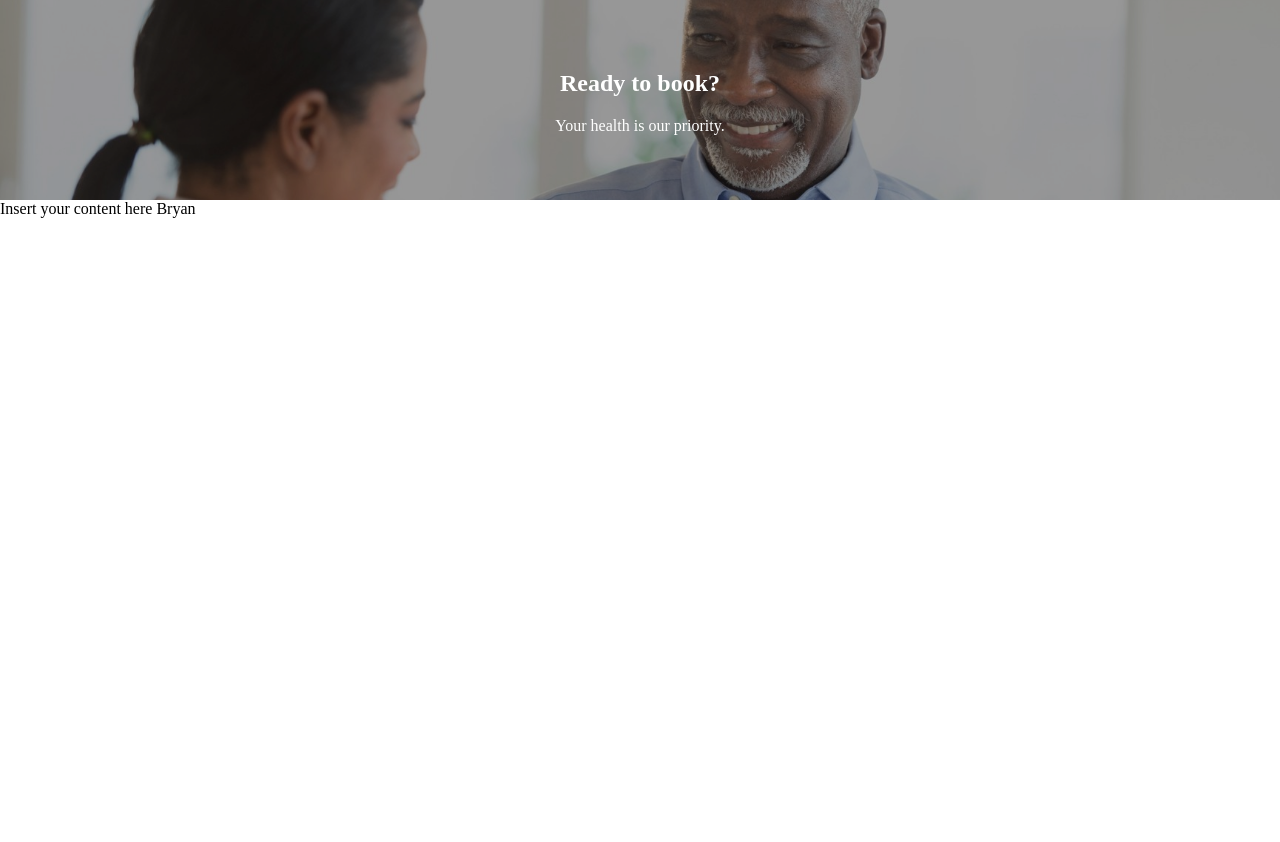
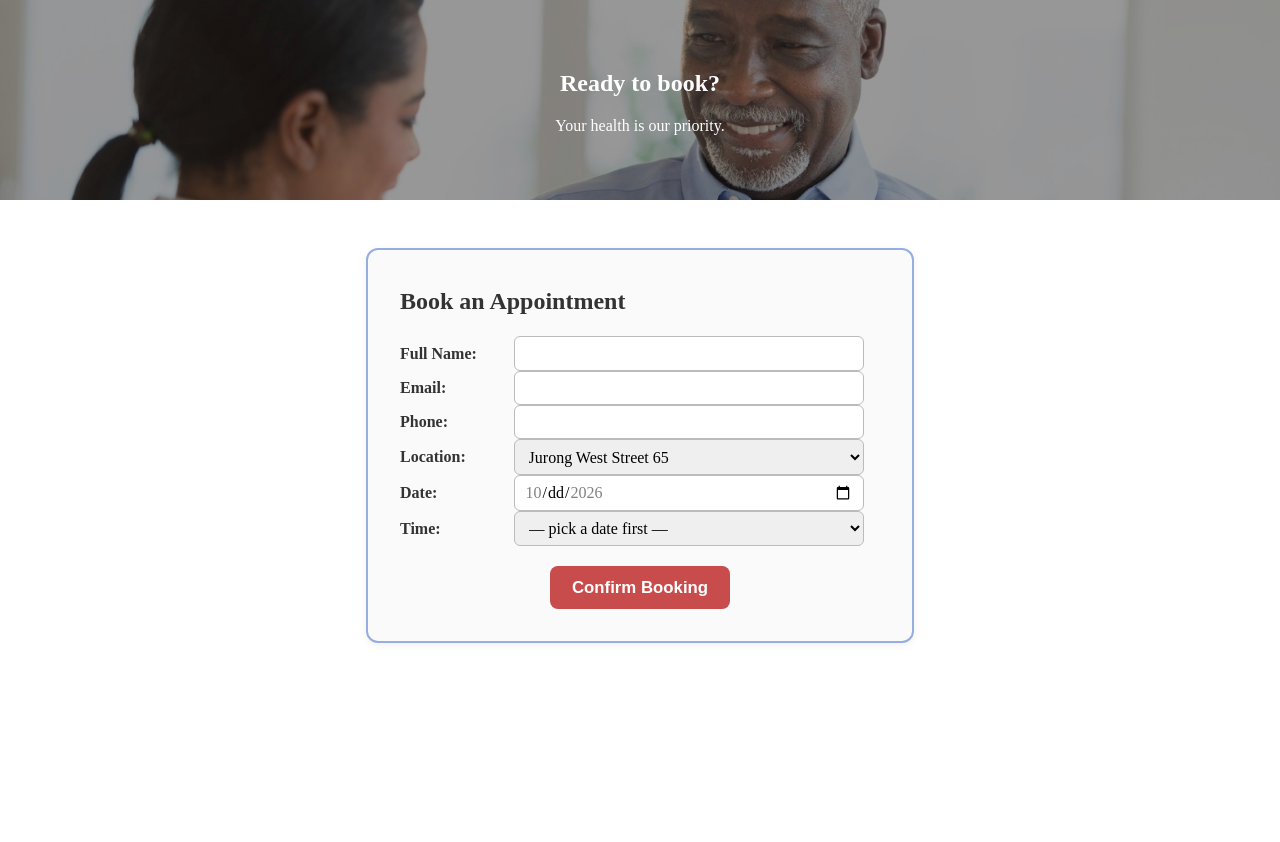
Before and after one commit to 8holic/IE4727-Group-Project, a PHP site: page /booking.html in a window 1280 px wide. Shown: the part 69-911 px from the top of the page. Run offline with PHP 8.4, Linux system fonts and the light colour scheme.

Commit message:
Created a rundamentry booking form, SQL and check

```diff
--- a/basic_version/booking.html
+++ b/basic_version/booking.html
@@ -3,7 +3,7 @@
 <head>
   <meta charset="UTF-8">
   <meta name="viewport" content="width=device-width, initial-scale=1.0">
-  <title>JnB Clinic</title>
+  <title>Book an Appointment — JnB Clinic</title>
   <link rel="stylesheet" href="style.css">
 </head>
 <body>
@@ -23,17 +23,52 @@
 
   <section class="hero">
     <img src="assets/indexbanner.jpg" alt="JnB Clinic">
-
     <div class="hero-text">
       <h1>Ready to book?</h1>
       <p>Your health is our priority.</p>
     </div>
   </section>
 
-    <main>
-      Insert your content here Bryan
+  <main class="container">
+    <form id="bookingForm" class="booking-form">
+
+      <h2>Book an Appointment</h2>
+
+      <label for="name">Full Name:</label>
+      <input type="text" id="name" name="name" required>
+      <br>
+
+      <label for="email">Email:</label>
+      <input type="email" id="email" name="email" required>
+      <br>
+
+      <label for="phone">Phone:</label>
+      <input type="tel" id="phone" name="phone">
+      <br>
+
+      <label for="location">Location:</label>
+      <select id="location" name="location" required>
+        <option value="Jurong West Street 65">Jurong West Street 65</option>
+        <option value="Jurong West Street 64">Jurong West Street 64</option>
+      </select>
+      <br>
+
+      <label for="date">Date:</label>
+      <input type="date" id="date" name="date" required>
+      <br>
+
+      <label for="timeSlot">Time:</label>
+      <select id="timeSlot" name="start" required>
+        <option value="">— pick a date first —</option>
+      </select>
+      <br>
+
+      <button type="submit">Confirm Booking</button>
+
+      <p id="msg" class="form-msg"></p>
+    </form>
   </main>
 
+  <script src="booking.js"></script>
 </body>
-
 </html>
--- /dev/null
+++ b/basic_version/booking.js
@@ -0,0 +1,95 @@
+// 1. Fill the time dropdown with 20-minute slots (09:00 – 17:00)
+const timeSelect = document.getElementById("timeSlot");
+
+const dateInput = document.getElementById("date");
+function sgDate(offsetDays) {
+    const d = new Date(Date.now() + offsetDays * 86400000);
+    return d.toLocaleDateString("en-CA", { timeZone: "Asia/Singapore" });
+}
+
+function toLocalDate(d) {
+    return d.getFullYear() + "-" +
+           String(d.getMonth() + 1).padStart(2, "0") + "-" +
+           String(d.getDate()).padStart(2, "0");
+}
+
+const today = new Date();
+const nextWeek = new Date();
+nextWeek.setDate(today.getDate() + 7);
+
+dateInput.min = toLocalDate(today);
+dateInput.max = toLocalDate(nextWeek);
+
+for (let hour = 9; hour < 17; hour++) {
+    for (let min = 0; min < 60; min += 20) {
+        const hh = String(hour).padStart(2, "0");
+        const mm = String(min).padStart(2, "0");
+        const value = hh + ":" + mm;
+
+        const opt = document.createElement("option");
+        opt.value = value;
+        opt.textContent = value;
+        timeSelect.appendChild(opt);
+    }
+}
+
+// 2. On submit, combine date + time into one value and POST it
+document.getElementById("bookingForm").addEventListener("submit", function (e) {
+    e.preventDefault();
+
+    const data = new FormData(this);
+
+    // PHP wants "2026-10-10 09:00:00", but we have date and time separately
+    const start = data.get("date") + " " + data.get("start") + ":00";
+    data.set("start", start);
+    data.delete("date");
+
+    fetch("api/db.php", {
+        method: "POST",
+        body: data
+    })
+    .then(response => response.text())
+    .then(result => {
+        document.getElementById("msg").innerText = result;
+        markTaken();
+    });
+
+});
+
+function markTaken() {
+    const date = document.getElementById("date").value;
+    const location = document.getElementById("location").value;
+    if (!date) return;
+
+    fetch(`api/taken.php?date=${date}&location=${encodeURIComponent(location)}`)
+        .then(r => r.text())
+        .then(text => {
+            const taken = text ? text.split(",") : [];
+            const options = document.getElementById("timeSlot").options;
+
+            for (let i = 0; i < options.length; i++) {
+                options[i].disabled = taken.includes(options[i].value);
+            }
+
+            const now = new Date(
+                new Date().toLocaleString("en-US", { timeZone: "Asia/Singapore" })
+            );
+            const todayStr = sgDate(0);
+
+            if (date === todayStr) {
+                const nowHM =
+                    String(now.getHours()).padStart(2, "0") + ":" +
+                    String(now.getMinutes()).padStart(2, "0");
+
+                for (let i = 0; i < options.length; i++) {
+                    if (options[i].value && options[i].value <= nowHM) {
+                        options[i].disabled = true;
+                    }
+                }
+            }
+        });
+}
+
+document.getElementById("date").addEventListener("change", markTaken);
+document.getElementById("location").addEventListener("change", markTaken);
+markTaken();
--- a/basic_version/style.css
+++ b/basic_version/style.css
@@ -112,3 +112,100 @@ body {
   background-color: #a93e3e;
   color: white;
 }
+
+.container{
+  display: flex;
+  justify-content: center;
+  margin: 1rem;
+}
+
+/* FOR BOOKING */
+/* ---- Booking form ---- */
+.booking-form {
+  width: 100%;
+  max-width: 480px;
+  margin: 2rem 0;
+  padding: 2rem;
+  border: 2px solid #96ade0;      /* the border you asked for */
+  border-radius: 12px;
+  background: #fafafa;
+  box-shadow: 0 2px 8px rgba(0,0,0,0.06);
+  font-size: 1rem;
+  line-height: 1.6;
+}
+
+.booking-form h2 {
+  margin: 0 0 1rem 0;
+  color: #333;
+}
+
+.booking-form label {
+  display: inline-block;
+  width: 110px;                 /* keeps all labels aligned */
+  font-weight: 600;
+  color: #333;
+  vertical-align: middle;
+}
+
+.booking-form input,
+.booking-form select {
+  width: calc(100% - 130px);    /* fill remaining space on the line */
+  padding: 0.45rem 0.6rem;
+  font-size: 1rem;
+  border: 1px solid #bbb;
+  border-radius: 6px;
+  font-family: inherit;
+  vertical-align: middle;
+  box-sizing: border-box;
+}
+
+.booking-form input:focus,
+.booking-form select:focus {
+  outline: none;
+  border-color: #96ade0;
+  box-shadow: 0 0 0 3px rgba(150,173,224,0.3);
+}
+
+.booking-form br {
+  line-height: 1.8;             /* spacing between rows */
+}
+
+.booking-form button {
+  display: block;
+  margin: 1.25rem auto 0;
+  padding: 0.7rem 1.4rem;
+  font-size: 1.05rem;
+  font-weight: 700;
+  color: white;
+  background-color: #c94c4c;
+  border: none;
+  border-radius: 8px;
+  cursor: pointer;
+  transition: background 0.15s;
+}
+
+.booking-form button:hover {
+  background-color: #a93e3e;
+}
+
+.form-msg {
+  margin: 1rem 0 0;
+  padding: 0.6rem;
+  border-radius: 6px;
+  font-weight: 600;
+  text-align: center;
+}
+
+.form-msg:empty {
+  display: none;                /* hide the empty <p> so it doesn't add space */
+}
+
+.form-msg.success {
+  background: #d4edda;
+  color: #155724;
+}
+
+.form-msg.error {
+  background: #f8d7da;
+  color: #721c24;
+}
--- a/index.html
+++ /dev/null
@@ -1,3 +0,0 @@
-
-<h1>IE4727 Group Project Group 3</h1>
-<a href="basic_version\index.html">Visit Basic Version</a>
```
Also changed, not shown: basic_version/api/db.php (added, +49 -0 lines), basic_version/api/taken.php (added, +19 -0 lines), basic_version/location.html (+25 -2 lines), basic_version/assets/JnB Clinic.png (deleted), basic_version/assets/ai_clinic_photo1.jpg (added), basic_version/assets/ai_clinic_photo2.jpg (added), hello.html (deleted). Lines whose indentation alone changed are shown as unchanged.
